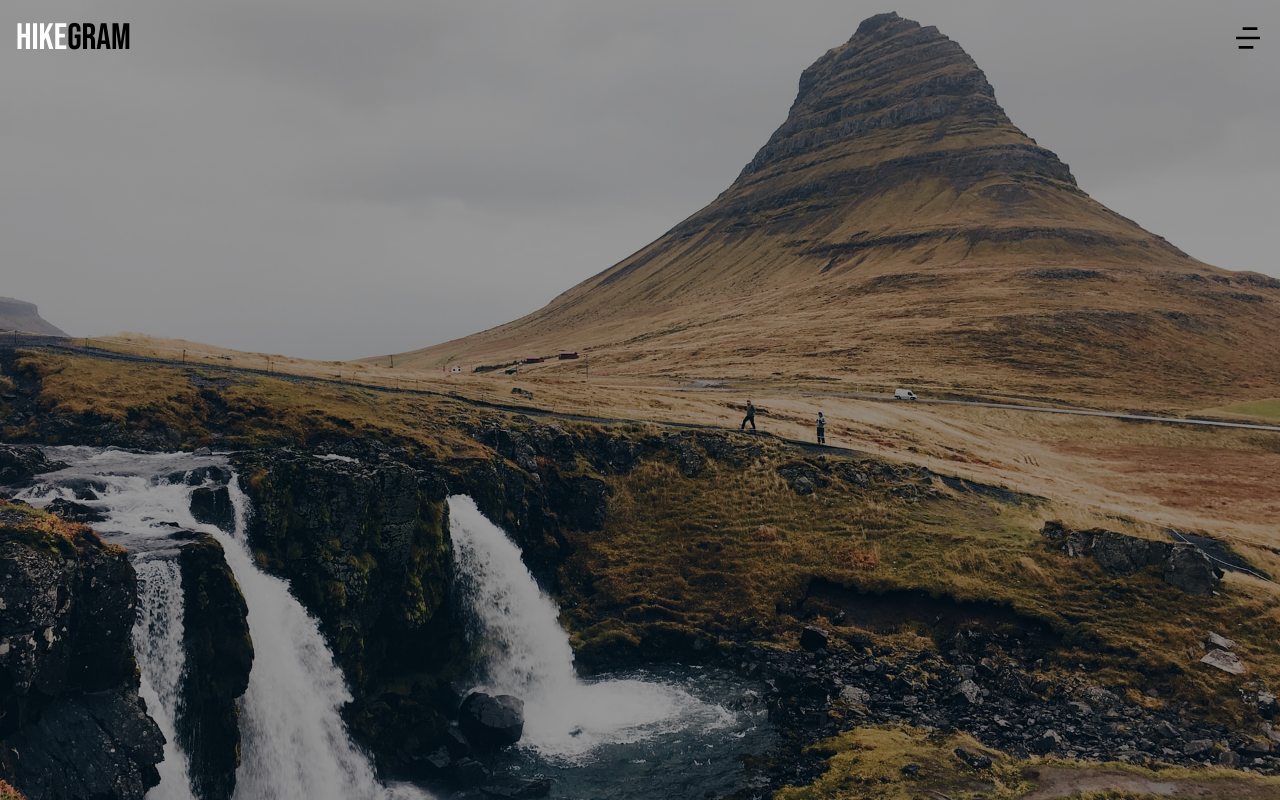
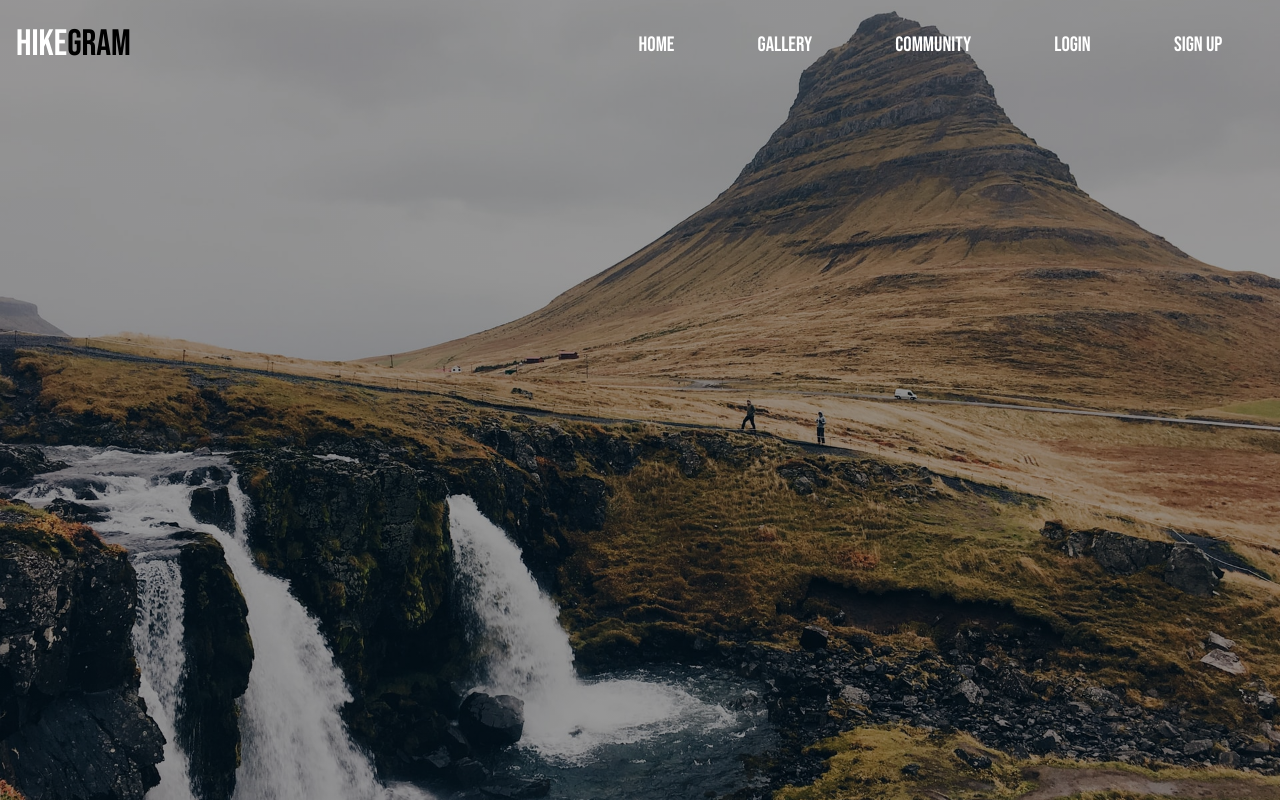
Before and after one commit to baxy5/HikeGram, a Next.js app: page /home in a window 1280 px wide. Built offline with nearby package versions, Linux system fonts and the light colour scheme.

Commit message:
navbar responsivity

```diff
--- a/components/Navbar.js
+++ b/components/Navbar.js
@@ -42,7 +42,9 @@ const Navbar = () => {
             <a href="#">Login</a>
           </li>
           <li>
-            <a href="#">Sign up</a>
+            <a href="#" className={styles.sign_up}>
+              Sign up
+            </a>
           </li>
         </ul>
 
--- /dev/null
+++ b/pages/Register.jsx
@@ -0,0 +1,5 @@
+const Register = () => {
+  return <div className="register"></div>;
+};
+
+export default Register;
--- a/pages/home.jsx
+++ b/pages/home.jsx
@@ -2,7 +2,7 @@ import React from "react";
 import Navbar from "../components/Navbar";
 import styles from "../styles/Home.module.scss";
 
-function home() {
+function Home() {
   return (
     <div className={styles.home}>
       <Navbar />
@@ -10,4 +10,4 @@ function home() {
   );
 }
 
-export default home;
+export default Home;
--- a/pages/index.js
+++ b/pages/index.js
@@ -30,7 +30,7 @@ export default function Home() {
             <nav ref={nav}>
               <ul>
                 <li>
-                  <Link href="/home">
+                  <Link href="/Home">
                     <a>Home</a>
                   </Link>
                 </li>
--- a/styles/Navbar.module.scss
+++ b/styles/Navbar.module.scss
@@ -66,3 +66,51 @@
     cursor: pointer;
   }
 }
+
+@media only screen and (min-width: 1024px) {
+  .navbar {
+    svg {
+      display: none;
+    }
+  }
+
+  .nav {
+    position: unset;
+    transform: translateX(0%);
+    background: none;
+    margin: 0;
+    padding: 0;
+    width: auto;
+
+    ul {
+      margin: 0;
+      padding: 0;
+      display: flex;
+      align-items: center;
+
+      svg {
+        display: none;
+      }
+
+      a {
+        &:hover {
+          background: none;
+          text-decoration: underline;
+        }
+      }
+
+      .sign_up {
+        background: #000;
+        border-radius: 5px;
+        color: #8b8b8c;
+        padding: 0.5em 1em;
+        transition: all 0.2s ease-in-out;
+
+        &:hover {
+          background: rgba(0, 0, 0, 0.562);
+          text-decoration: none;
+        }
+      }
+    }
+  }
+}
```
